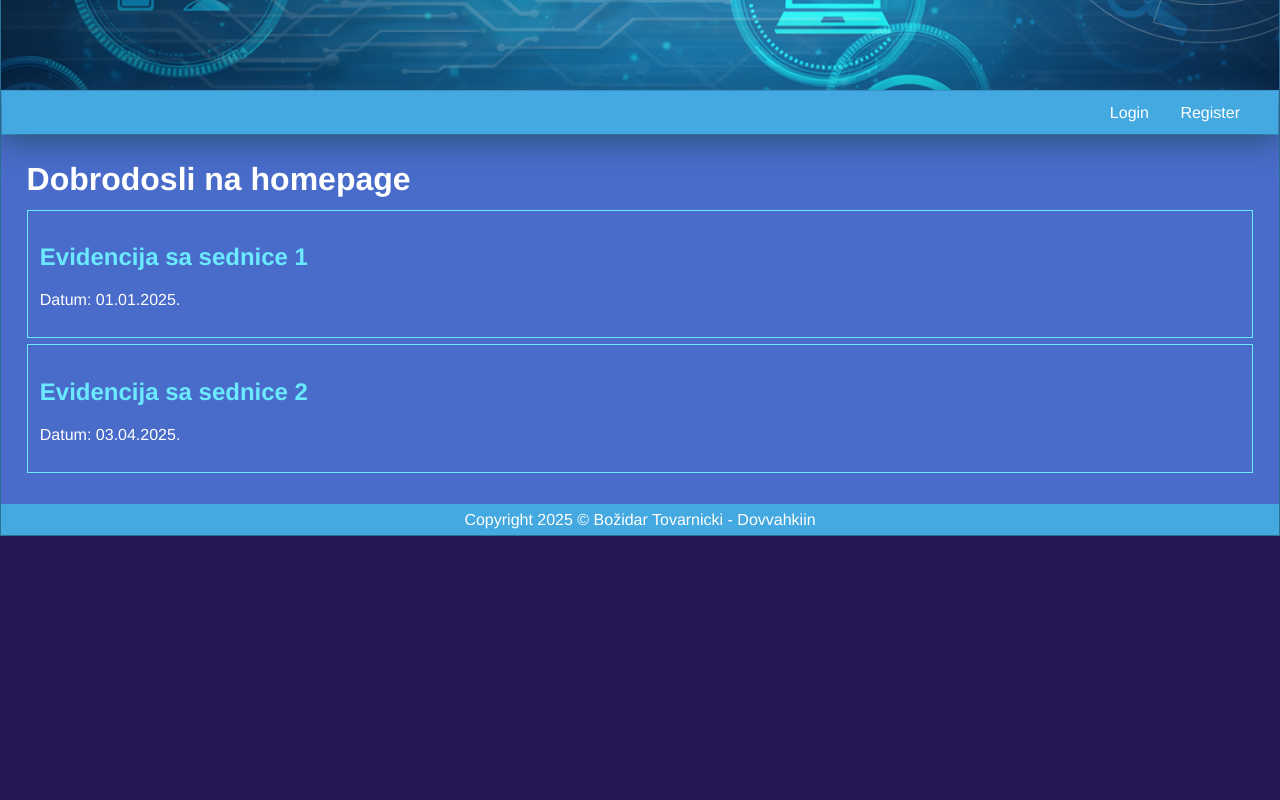
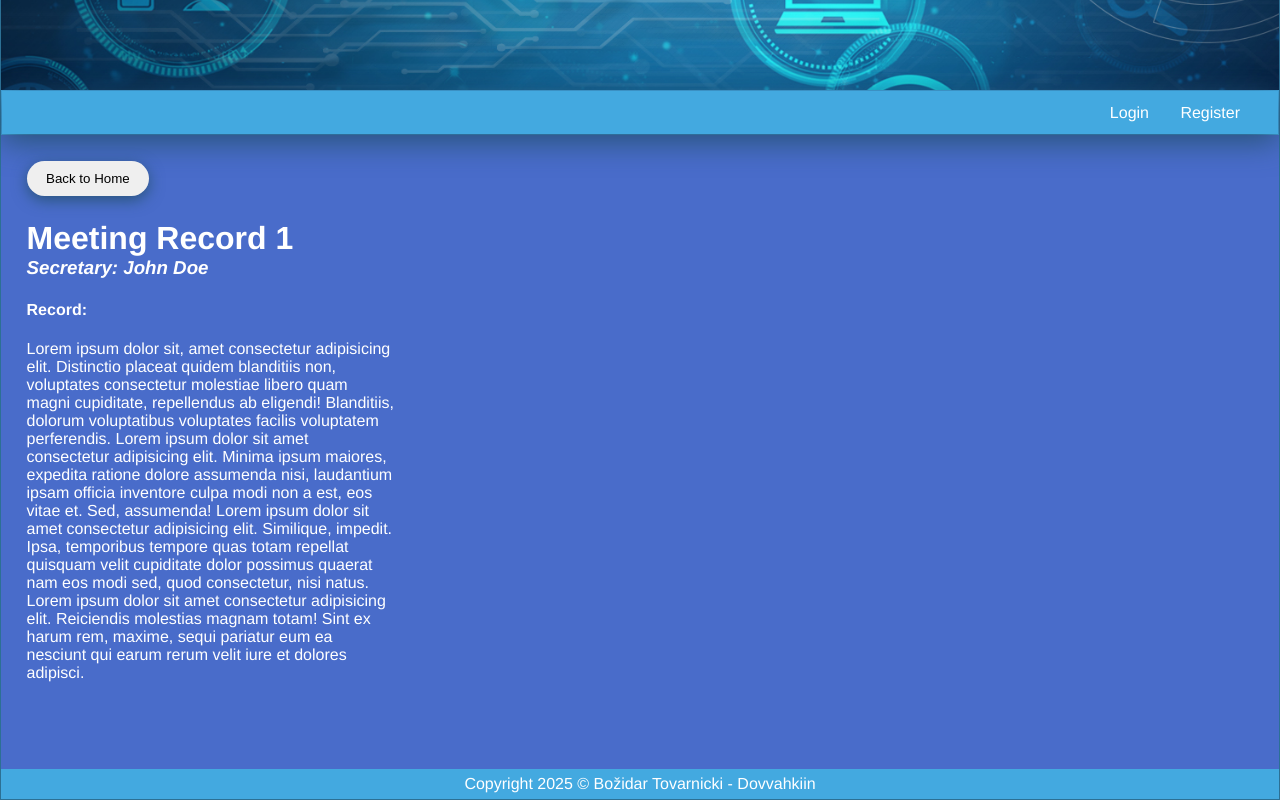
Before and after one commit to Dovvahkiin/ConferenceRecordApp, a React (Vite) app in the folder frontend/: page / in a window 1280 px wide. Shown: the part 238-1038 px from the top of the page. Before the commit the page ends 800 px from the top, so only its background shows below. Built offline with nearby package versions, Linux system fonts and the light colour scheme.

Commit message:
Added Record template v1

```diff
--- a/frontend/src/App.jsx
+++ b/frontend/src/App.jsx
@@ -2,13 +2,14 @@ import "./styles/app.css";
 import Header from "./components/header/Header";
 import Footer from "./components/footer/Footer";
 import Home from "./components/pages/Home";
+import Record from "./components/pages/Record";
 import { LoginPage, RegisterPage } from "./components/pages/LogRegPage";
 
 function App() {
   return (
     <div style={{ border: "1px solid #2c7094" }}>
       <Header />
-      <Home />
+      <Record />
       <Footer />
     </div>
   );
--- a/frontend/src/components/forms/FormLogin.jsx
+++ b/frontend/src/components/forms/FormLogin.jsx
@@ -40,7 +40,9 @@ function FormLogin() {
             onChange={passwordChange}
           />
         </div>
-        <button type="submit">Login</button>
+        <button className="classicButton" type="submit">
+          Login
+        </button>
       </form>
     </div>
   );
--- a/frontend/src/components/forms/FormRegister.jsx
+++ b/frontend/src/components/forms/FormRegister.jsx
@@ -55,7 +55,9 @@ function FormRegister() {
             onChange={repeatPassword}
           />
         </div>
-        <button type="submit">Register</button>
+        <button type="submit" className="classicButton">
+          Register
+        </button>
       </form>
     </div>
   );
--- a/frontend/src/components/pages/Home.jsx
+++ b/frontend/src/components/pages/Home.jsx
@@ -4,17 +4,17 @@ import "../../styles/home.css";
 function Home() {
   return (
     <div className="homeContainer">
-      <h1>Dobrodosli na homepage</h1>
+      <h1>Welcome to the homepage</h1>
       <div className="categoryRecord">
-        <h2>Evidencija sa sednice 1</h2>
+        <h2>Meeting record 1</h2>
         <p>
-          Datum: <span>01.01.2025.</span>
+          Date: <span>01.01.2025.</span>
         </p>
       </div>
       <div className="categoryRecord">
-        <h2>Evidencija sa sednice 2</h2>
+        <h2>Meeting record 2</h2>
         <p>
-          Datum: <span>03.04.2025.</span>
+          Date: <span>03.04.2025.</span>
         </p>
       </div>
     </div>
--- /dev/null
+++ b/frontend/src/components/pages/Record.jsx
@@ -0,0 +1,36 @@
+import React from "react";
+import "../../styles/record.css";
+
+function Record() {
+  return (
+    <div className="recordContainer">
+      <button className="classicButton" id="backToHomeRecord">
+        Back to Home
+      </button>
+      <h1>Meeting Record 1</h1>
+      <h3>
+        <i>
+          Secretary: <span>John Doe</span>
+        </i>
+      </h3>
+      <h4 style={{ color: "white" }}>Record:</h4>
+      <p className="recordText">
+        Lorem ipsum dolor sit, amet consectetur adipisicing elit. Distinctio
+        placeat quidem blanditiis non, voluptates consectetur molestiae libero
+        quam magni cupiditate, repellendus ab eligendi! Blanditiis, dolorum
+        voluptatibus voluptates facilis voluptatem perferendis. Lorem ipsum
+        dolor sit amet consectetur adipisicing elit. Minima ipsum maiores,
+        expedita ratione dolore assumenda nisi, laudantium ipsam officia
+        inventore culpa modi non a est, eos vitae et. Sed, assumenda! Lorem
+        ipsum dolor sit amet consectetur adipisicing elit. Similique, impedit.
+        Ipsa, temporibus tempore quas totam repellat quisquam velit cupiditate
+        dolor possimus quaerat nam eos modi sed, quod consectetur, nisi natus.
+        Lorem ipsum dolor sit amet consectetur adipisicing elit. Reiciendis
+        molestias magnam totam! Sint ex harum rem, maxime, sequi pariatur eum ea
+        nesciunt qui earum rerum velit iure et dolores adipisci.
+      </p>
+    </div>
+  );
+}
+
+export default Record;
--- a/frontend/src/styles/app.css
+++ b/frontend/src/styles/app.css
@@ -5,10 +5,40 @@
 }
 
 body {
-  margin: 0;
+  margin: 0 auto;
   display: flex;
   justify-content: center;
   padding: 0;
   background-color: rgb(36, 23, 83);
   font-family: Helvetica;
+  width: 70%;
 }
+
+.classicButton {
+  width: 33%;
+  margin: 5% 67%;
+  padding: 2.5% 0;
+  border: none;
+  border-radius: 20px 20px;
+  box-shadow: 0px 0.5vh 15px #285479;
+  cursor: pointer;
+}
+
+.classicButton:hover {
+  color: white;
+  background-color: var(--backgroundColorPrimary);
+  transition: 0.2s ease-in-out;
+}
+
+.classicButton:active:focus {
+  padding: 1% 0;
+  width: 30%;
+  transition: 0.15s ease-in-out;
+}
+
+@media (max-width: 1500px) {
+  body {
+    margin: 0;
+    width: 100%;
+  }
+}
--- a/frontend/src/styles/headerStyles/navBarStyle.css
+++ b/frontend/src/styles/headerStyles/navBarStyle.css
@@ -5,7 +5,6 @@
   background-color: var(--backgroundColorPrimary);
   border: 1px solid var(--backgroundColorPrimary);
   justify-content: center;
-  width: auto;
 }
 .navBarMain {
   display: flex;
--- a/frontend/src/styles/logreg.css
+++ b/frontend/src/styles/logreg.css
@@ -43,28 +43,6 @@
   padding: 1%;
 }
 
-.loginForm form button {
-  width: 33%;
-  margin: 5% 67%;
-  padding: 2.5% 0;
-  border: none;
-  border-radius: 20px 20px;
-  box-shadow: 0px 0.5vh 15px #285479;
-  cursor: pointer;
-}
-
-.loginForm form button:hover {
-  color: white;
-  background-color: var(--backgroundColorPrimary);
-  transition: 0.2s ease-in-out;
-}
-
-.loginForm form button:active:focus {
-  padding: 1% 0;
-  width: 30%;
-  transition: 0.15s ease-in-out;
-}
-
 .loginForm h1 {
   font-size: 1.3rem;
 }
--- /dev/null
+++ b/frontend/src/styles/record.css
@@ -0,0 +1,23 @@
+.recordContainer {
+  background-color: var(--backgroundColorSeconday);
+  margin: 0;
+  padding: 2%;
+}
+.recordContainer > h1,
+.recordContainer > h3,
+.recordContainer > p {
+  margin: 0;
+  color: white;
+}
+.recordText {
+  display: flex;
+  flex-wrap: wrap;
+  padding-bottom: 5%;
+  max-width: 30%;
+}
+
+#backToHomeRecord {
+  width: 10%;
+  padding: 10px;
+  margin: 0px 2px 2% 0px;
+}
```
